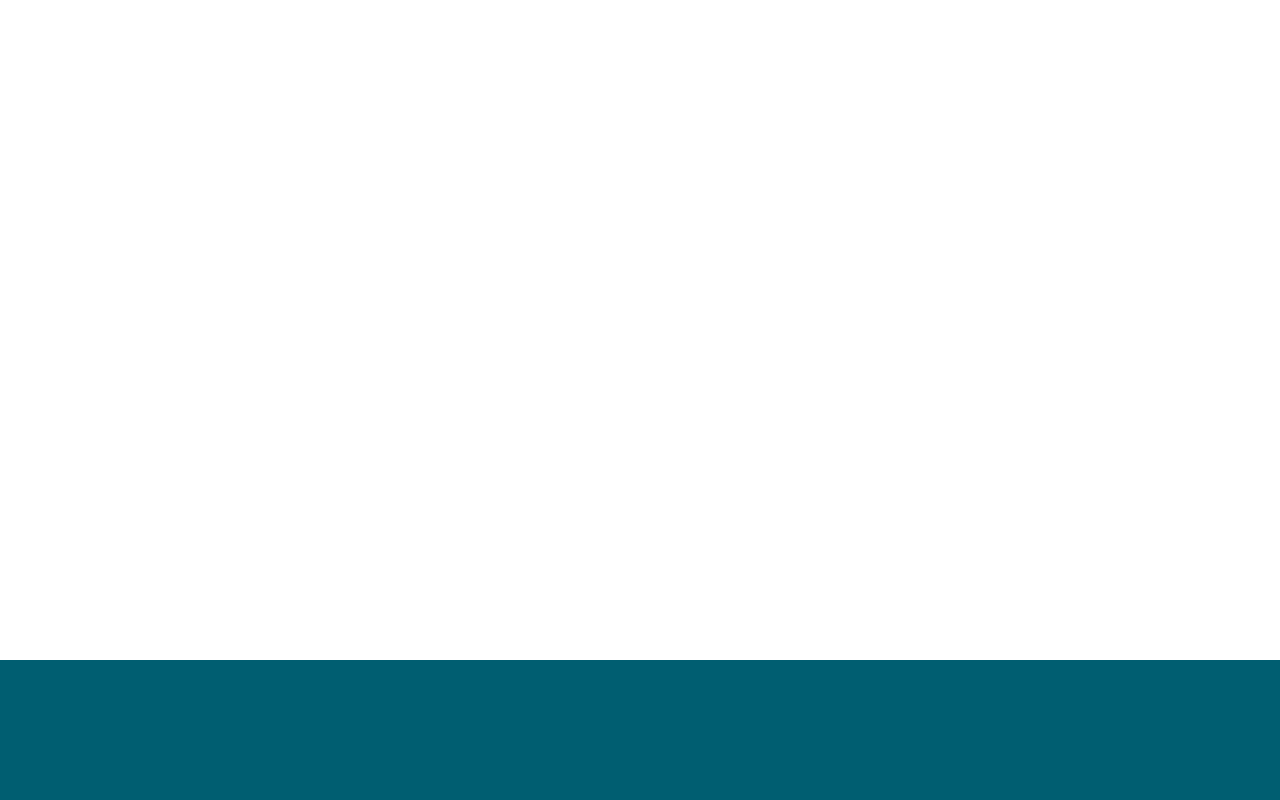
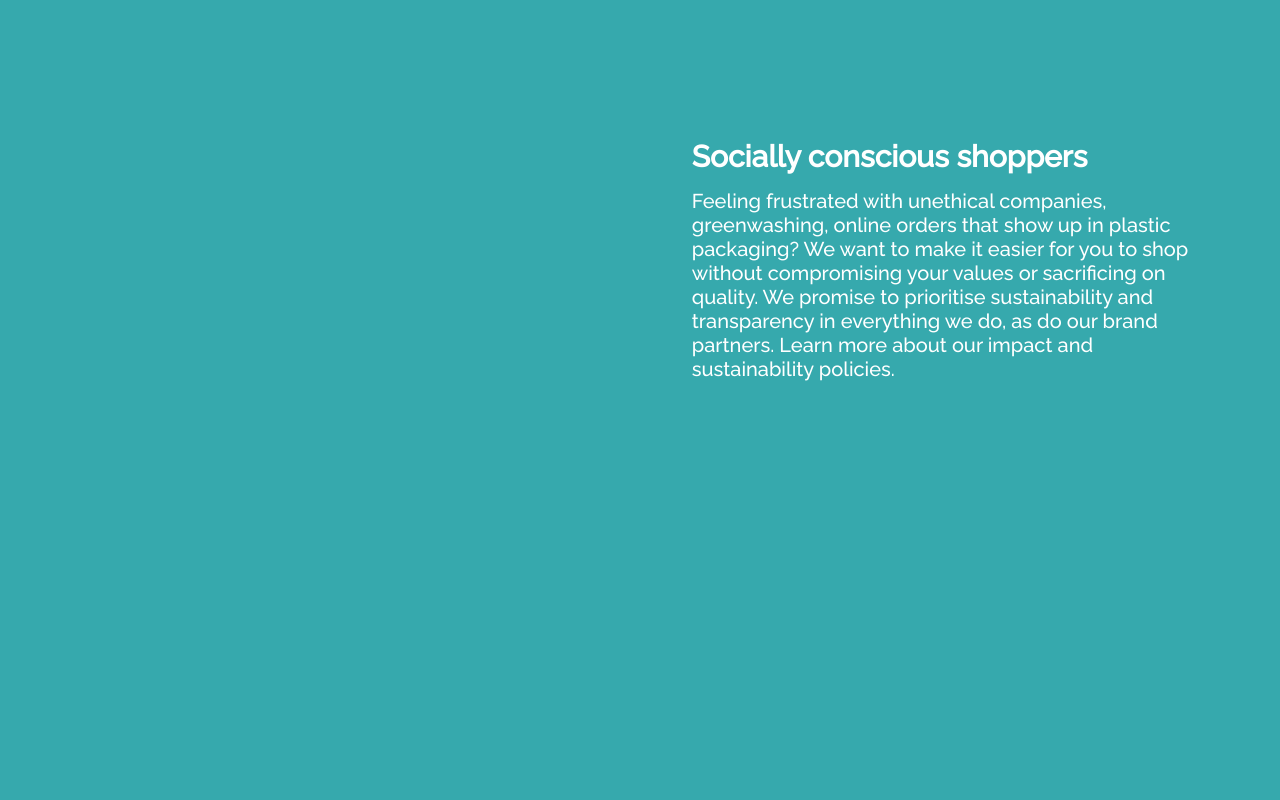
Before and after one commit to ViacheslavPliusnin/spin-around-animation, a React (Create React App) app: page / in a window 1280 px wide. Shown: the part 1940-2740 px from the top of the page. Built offline with nearby package versions, Linux system fonts and the light colour scheme.

Commit message:
animation refactoring

```diff
--- a/src/App.tsx
+++ b/src/App.tsx
@@ -2,7 +2,7 @@ import React, { useRef, useEffect } from 'react';
 import styled from 'styled-components';
 import { gsap } from 'gsap';
 import { ScrollTrigger } from 'gsap/ScrollTrigger';
-import { ReactComponent as Planet } from './assets/images/ecosystem.svg';
+import { ReactComponent as PlanetImage } from './assets/images/ecosystem.svg';
 import { ReactComponent as BrandsIcon } from './assets/images/independent-brands.svg';
 import { ReactComponent as ShoppersIcon } from './assets/images/social-shoppers.svg';
 import { ReactComponent as EmployersIcon } from './assets/images/employers-conscience.svg';
@@ -10,6 +10,37 @@ import { ReactComponent as EmployersIcon } from './assets/images/employers-consc
 const white = '#fff';
 const blue = '#36a9ad';
 const darkBlue = '#005e71';
+const sections = [blue, darkBlue, 'planet', darkBlue, blue];
+const scaleSize = 1.35;
+const text = [
+  {
+    heading: 'Independent impact-led UK brands',
+    description: `Social enterprises are small businesses frustrated with the state of affairs.
+      Their social mission is at the heart of what they do, so they're in the business of making
+      a real difference in the world with every purchase. We bring together the very best of them
+      and verify their impact through a partnership with Good Market. It's our ambition to help
+      them create even more positive impact.`,
+    isAbsolutePosition: false,
+  },
+  {
+    heading: 'Socially conscious shoppers',
+    description: `Feeling frustrated with unethical companies, greenwashing, online orders that
+      show up in plastic packaging? We want to make it easier for you to shop without compromising
+      your values or sacrificing on quality. We promise to prioritise sustainability and
+      transparency in everything we do, as do our brand partners. Learn more about our impact and
+      sustainability policies.`,
+    isAbsolutePosition: true,
+  },
+  {
+    heading: 'Employers with a conscience',
+    description: `It's long been known companies are big drivers of change. We help them to buy
+      more ethically from purpose-driven brands, as well as measure their positive impact.
+      Everything from employee Christmas gifts to coffee in the office kitchen can help to get us
+      closer to the UN's Sustainable Development Goals. We see a future where buying social is the
+      ordinary, expected — and measured. Get your company to join the mission.`,
+    isAbsolutePosition: true,
+  },
+];
 
 const EmptySection = styled.div<{ color?: string }>`
   width: 100%;
@@ -28,23 +59,26 @@ const SectionHeading = styled.h2`
 
 const PlanetSection = styled.div`
   background-color: ${blue};
-  padding: 100px 0;
-  min-height: 100vh;
   position: relative;
   display: flex;
   justify-content: space-around;
-  align-items: center;
 
   @media (max-width: 1200px) {
     justify-content: space-between;
-    padding: 100px 60px;
+    padding: 0 60px;
   }
   @media (max-width: 1080px) {
-    padding: 100px 30px;
+    padding: 0 30px;
   }
 `;
 
 const PlanetContainer = styled.div`
+  height: 100vh;
+  display: flex;
+  align-items: center;
+`;
+
+const Planet = styled.div`
   position: relative;
 `;
 
@@ -83,8 +117,8 @@ const Employers = styled(EmployersIcon)`
 
 const TextContainer = styled.div`
   position: relative;
-  display: flex;
-  flex-direction: column;
+  display: grid;
+  grid-template-rows: repeat(3, 100vh);
   width: 40%;
   max-width: 650px;
 
@@ -97,15 +131,12 @@ const Heading = styled.h2`
   margin-bottom: 15px;
 `;
 
-const Text = styled.p<{ isAbsolutePosition?: boolean }>`
-  position: ${({ isAbsolutePosition }) => (isAbsolutePosition ? 'absolute' : 'static')};
+const Text = styled.p`
+  align-self: center;
   color: ${white};
   font-size: 20px;
   font-weight: 500;
 `;
-
-const sections = [blue, darkBlue, 'planet', darkBlue, blue];
-const scaleSize = 1.35;
 
 const App: React.FC = (): JSX.Element => {
   const sectionRef = useRef(null);
@@ -114,51 +145,17 @@ const App: React.FC = (): JSX.Element => {
   const brandsRef = useRef(null);
   const shoppersRef = useRef(null);
   const employersRef = useRef(null);
-  const brandsTextRef = useRef(null);
-  const shoppersTextRef = useRef(null);
-  const employersTextRef = useRef(null);
-
-  const text = [
-    {
-      ref: brandsTextRef,
-      heading: 'Independent impact-led UK brands',
-      description: `Social enterprises are small businesses frustrated with the state of affairs.
-        Their social mission is at the heart of what they do, so they're in the business of making
-        a real difference in the world with every purchase. We bring together the very best of them
-        and verify their impact through a partnership with Good Market. It's our ambition to help
-        them create even more positive impact.`,
-      isAbsolutePosition: false,
-    },
-    {
-      ref: shoppersTextRef,
-      heading: 'Socially conscious shoppers',
-      description: `Feeling frustrated with unethical companies, greenwashing, online orders that
-        show up in plastic packaging? We want to make it easier for you to shop without compromising
-        your values or sacrificing on quality. We promise to prioritise sustainability and
-        transparency in everything we do, as do our brand partners. Learn more about our impact and
-        sustainability policies.`,
-      isAbsolutePosition: true,
-    },
-    {
-      ref: employersTextRef,
-      heading: 'Employers with a conscience',
-      description: `It's long been known companies are big drivers of change. We help them to buy
-        more ethically from purpose-driven brands, as well as measure their positive impact.
-        Everything from employee Christmas gifts to coffee in the office kitchen can help to get us
-        closer to the UN's Sustainable Development Goals. We see a future where buying social is the
-        ordinary, expected — and measured. Get your company to join the mission.`,
-      isAbsolutePosition: true,
-    },
-  ];
 
   useEffect(() => {
     gsap.registerPlugin(ScrollTrigger);
 
     const scrollTrigger = {
-      trigger: containerRef.current,
-      start: '50% 50%',
-      end: 'bottom top',
+      trigger: sectionRef.current,
+      start: 'top top',
+      end: 'bottom bottom',
       scrub: 1,
+      pin: containerRef.current,
+      pinSpacing: false,
     };
 
     const animations = [
@@ -194,39 +191,7 @@ const App: React.FC = (): JSX.Element => {
           '100%': { rotate: 120, scale: scaleSize },
         },
       },
-      {
-        ref: brandsTextRef.current,
-        keyframes: {
-          '0%': { yPercent: 0, opacity: 1 },
-          '50%': { yPercent: -125, opacity: 0 },
-          '100%': { yPercent: -125, opacity: 0 },
-        },
-      },
-      {
-        ref: shoppersTextRef.current,
-        keyframes: {
-          '0%': { yPercent: 125, opacity: 0 },
-          '50%': { yPercent: 0, opacity: 1 },
-          '100%': { yPercent: -125, opacity: 0 },
-        },
-      },
-      {
-        ref: employersTextRef.current,
-        keyframes: {
-          '0%': { yPercent: 125, opacity: 0 },
-          '50%': { yPercent: 125, opacity: 0 },
-          '100%': { yPercent: 0, opacity: 1 },
-        },
-      },
     ];
-
-    gsap.to(sectionRef.current, {
-      scrollTrigger: {
-        trigger: sectionRef.current,
-        scrub: 1,
-        pin: true,
-      },
-    });
 
     animations.map(({ ref, keyframes }) =>
       gsap.to(ref, {
@@ -246,17 +211,19 @@ const App: React.FC = (): JSX.Element => {
       {sections.map((section, i) => {
         return section === 'planet' ? (
           <PlanetSection ref={sectionRef} key={section + i}>
-            <PlanetContainer ref={containerRef}>
-              <Planet />
-              <RotationContainer ref={rotationContainerRef}>
-                <Brands ref={brandsRef} />
-                <Shoppers ref={shoppersRef} />
-                <Employers ref={employersRef} />
-              </RotationContainer>
+            <PlanetContainer>
+              <Planet ref={containerRef}>
+                <PlanetImage />
+                <RotationContainer ref={rotationContainerRef}>
+                  <Brands ref={brandsRef} />
+                  <Shoppers ref={shoppersRef} />
+                  <Employers ref={employersRef} />
+                </RotationContainer>
+              </Planet>
             </PlanetContainer>
             <TextContainer>
-              {text.map(({ ref, heading, description, isAbsolutePosition }) => (
-                <Text ref={ref} isAbsolutePosition={isAbsolutePosition} key={heading}>
+              {text.map(({ heading, description }) => (
+                <Text key={heading}>
                   <Heading>{heading}</Heading>
                   {description}
                 </Text>
```
